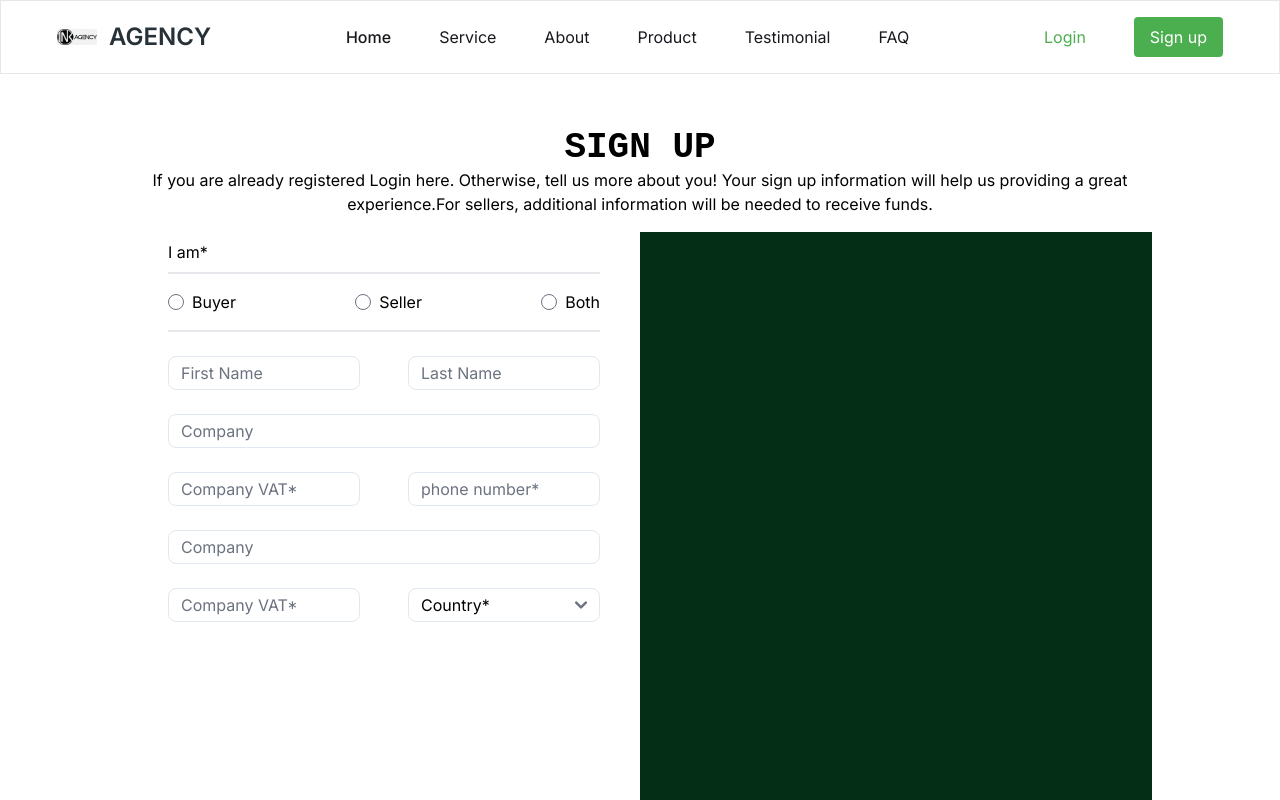
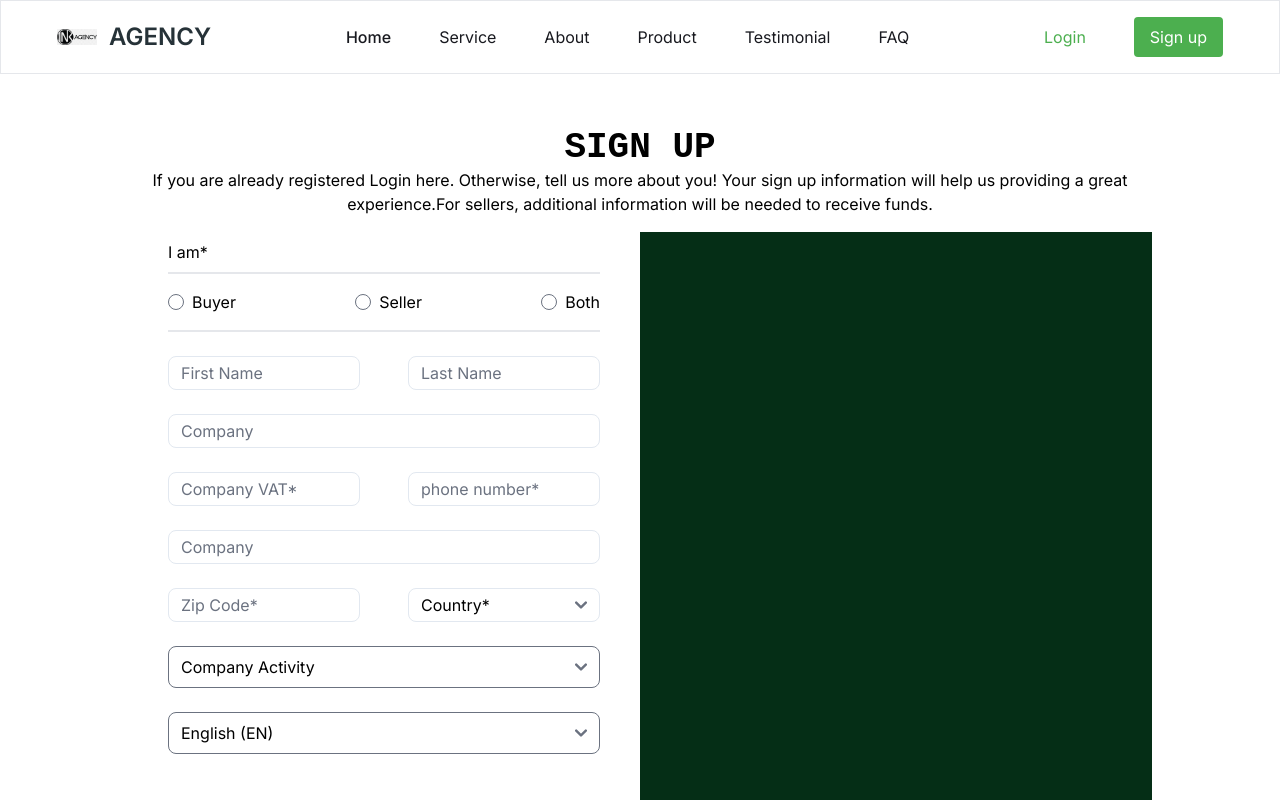
Before and after one commit to JacScript/B-agency-main, a React (Vite) app: page / in a window 1280 px wide. Shown: the top 800 px of the page. Built offline with nearby package versions, Linux system fonts and the light colour scheme; a web font is replaced by a local one.

Commit message:
minor changes

```diff
--- a/src/components/Register.jsx
+++ b/src/components/Register.jsx
@@ -93,6 +93,7 @@ const Register = () => {
                   type="text"
                   id="fname"
                   name="fname"
+                  required="required"
                   placeholder="Company VAT*"
                   className="text-black py-1 w-48 bg-transparent rounded-lg border-slate-200 outline-none focus-outline-none"
                 />
@@ -101,6 +102,7 @@ const Register = () => {
                   type="text"
                   id="lname"
                   name="lname"
+                  required="required"
                   placeholder="phone number*"
                   className="text-black py-1 w-48 bg-transparent rounded-lg border-slate-200 outline-none focus-outline-none"
                 />
@@ -112,6 +114,7 @@ const Register = () => {
                 type="text"
                 id="company"
                 name="company"
+                required="required"
                 placeholder="Company"
                 className="text-black py-1 bg-transparent rounded-lg border-slate-200 outline-none focus-outline-none w-full"
               />
@@ -121,13 +124,14 @@ const Register = () => {
               <div className="w-full flex justify-between">
                 <input
                   type="text"
-                  id="fname"
-                  name="fname"
-                  placeholder="Company VAT*"
+                  id="z-code"
+                  name="z-code"
+                  required="required"
+                  placeholder="Zip Code*"
                   className="text-black py-1 w-48 bg-transparent rounded-lg border-slate-200 outline-none focus-outline-none"
                 />
 
-                <select className="text-black py-1 w-48 bg-transparent rounded-lg border-slate-200 outline-none focus-outline-none" id="country" name="country">
+                <select className="text-black py-1 w-48 bg-transparent rounded-lg border-slate-200 outline-none focus-outline-none" id="country" name="country" required="required">
                 <option className="">Country*</option>
                 <option value="AF">Afghanistan</option>
                 <option value="AX">Aland Islands</option>
@@ -393,10 +397,23 @@ const Register = () => {
               </div>
             </div>
 
-            <div>
+            <div className="my-6 px-10 w-full">
+            <select className="rounded-lg w-full" required="required" name="user[company_activity_id]" id="user_company_activity_id"><option value="">Company Activity</option>
+                <option value="1">Farming Production</option>
+                <option value="2">Imports/Exports</option>
+                <option value="3">Food industry</option>
+                <option value="4">Retail</option></select>
+          </div>
 
-            </div>
+          <div className="my-6 px-10 w-full">
+            <select className="w-full rounded-lg" name="user[preferred_language]" id="user_preferred_language"><option selected="selected" value="en">English (EN)</option>
+                <option value="pt">Portuguese (PT)</option>
+                <option value="es">Spanish (ES)</option>
+                <option value="fr">French (FR)</option></select>
+        </div>
+
           </div>
+
           <div className="w-1/2 h-full bg-green-950"></div>
         </form>
       </div>
```
